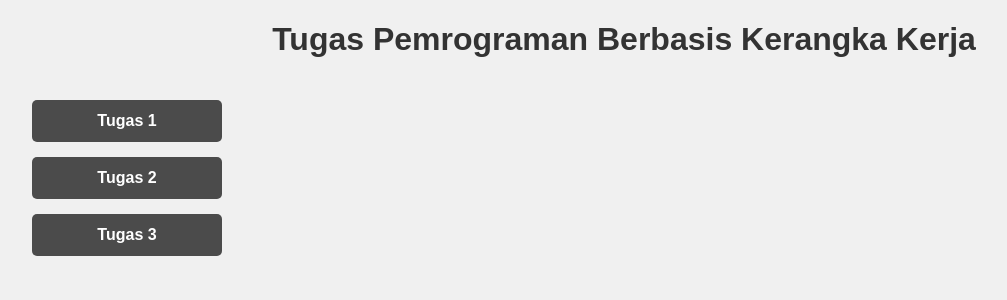
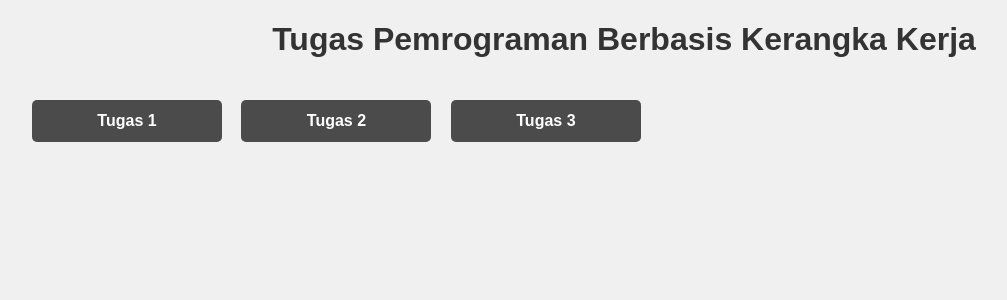
Before and after one commit to Maleka0809/pbkk_web, a PHP site: page /Tugas.html in a window 1280 px wide. Shown: the part 46-346 px from the top of the page, without its empty margins (16-1023 px from the left). Run offline with PHP 8.4, Linux system fonts and the light colour scheme.

Commit message:
style: change layout to horizontal side-by-side

```diff
--- a/Tugas.html
+++ b/Tugas.html
@@ -4,7 +4,7 @@
     <meta charset="UTF-8">
     <meta name="viewport" content="width=device-width, initial-scale=1.0">
     <title>Document</title>
-    <link rel="stylesheet" href="style.css?v=2">
+    <link rel="stylesheet" href="style.css?v=3">
 </head>
 <body>
 
--- a/style.css
+++ b/style.css
@@ -45,10 +45,11 @@ body {
 }
 
 .label-tugas {
-    display: block;
+    display: inline-block;
     width: 150px;
     text-align: center;
     font-weight: bold;
+    margin-right: 15px;
     margin-bottom: 15px;
     text-decoration: none;
     background-color: #4b4b4b;
```
